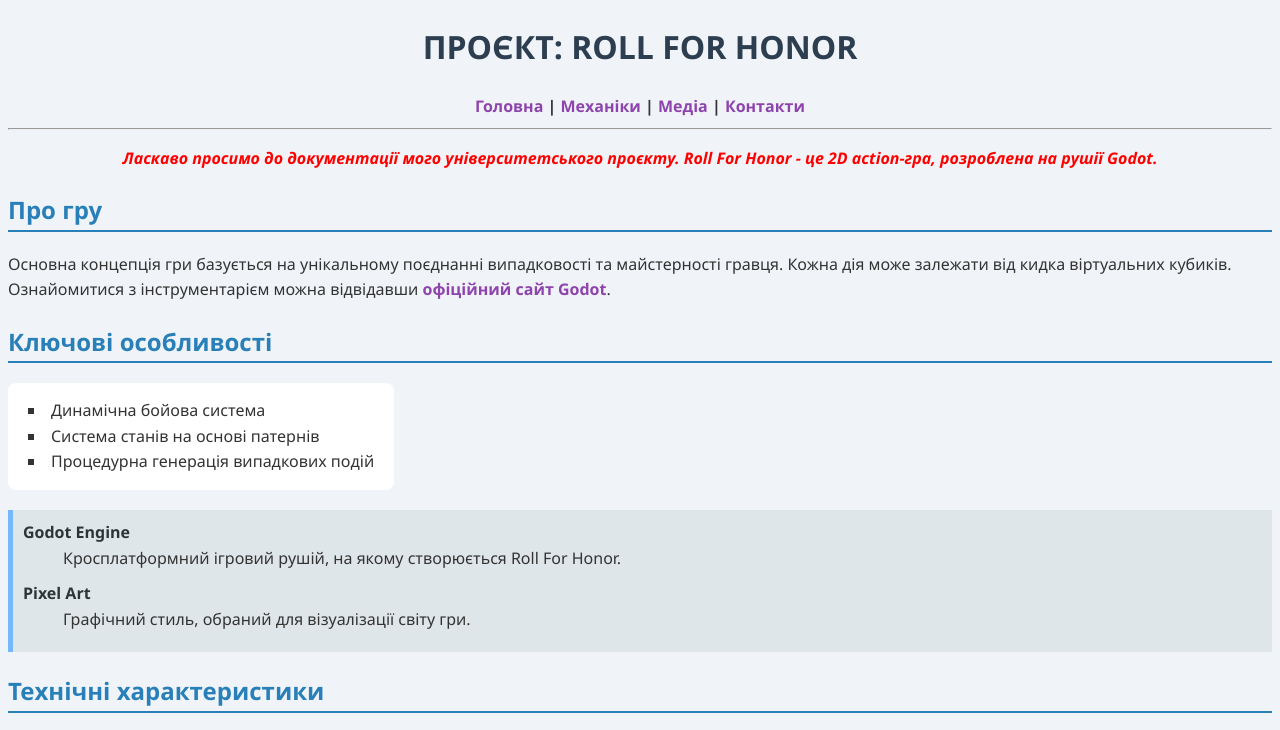
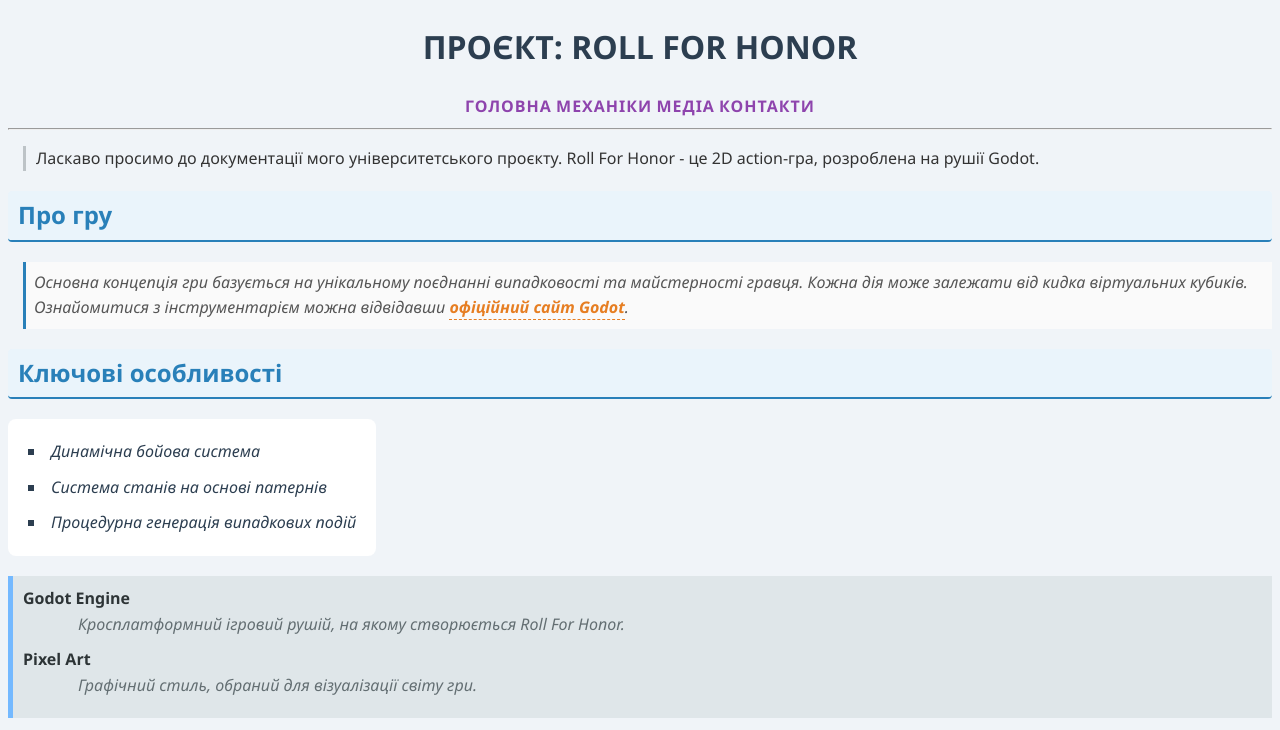
Before and after one commit to koliruslik/okr_lab1, a plain HTML site: page index.html in a window 1280 px wide. Shown: the top 730 px of the page. Drawn offline with Linux system fonts and the light colour scheme.

Commit message:
done lab work 4

```diff
--- a/CSS/style.css
+++ b/CSS/style.css
@@ -1,6 +1,6 @@
 body {
     background-color: #f0f4f8;
-    font-family: 'Segoe UI', Tahoma, Geneva, Verdana, sans-serif;
+    font-family: 'Segoe UI', sans-serif;
     line-height: 1.6;
     color: #333;
 }
@@ -23,11 +23,10 @@ body {
 
 /* Стиль для посилань */
 a {
-    color: #e67e22;
+    color: #e67e22 !important;
     text-decoration: none;
     font-weight: bold;
 }
-
 
 /* Марковані та нумеровані списки */
 ul, ol {
@@ -71,3 +70,76 @@ table th {
     background-color: #2980b9;
     color: white;
 }
+
+
+/* КОНТЕКСТНІ СЕЛЕКТОРИ
+
+Посилання всередині навігації (будь-який рівень вкладеності) */
+nav a {
+    color: #8e44ad !important;
+    font-size: 16px;
+    letter-spacing: 1px;
+    text-transform: uppercase;
+}
+
+/* Елементи списку всередині ul (будь-який рівень вкладеності) */
+ul li {
+    padding: 5px 0;
+    color: #2c3e50;
+    font-style: italic;
+}
+
+/* Посилання всередині параграфа */
+p a {
+    border-bottom: 1px dashed #e67e22;
+    padding-bottom: 1px;
+}
+
+
+/* ДОЧІРНІ СЕЛЕКТОРИ (>)*/
+
+/* Тільки прямі дочірні h2 тега body */
+body > h2 {
+    background-color: #eaf4fb;
+    padding: 5px 10px;
+    border-radius: 4px;
+}
+
+/* Тільки прямі дочірні h3 тега body */
+body > h3 {
+    background-color: #fef9e7;
+    padding: 4px 8px;
+    border-radius: 4px;
+}
+
+/* Тільки прямі дочірні параграфи тега body */
+body > p {
+    margin-left: 15px;
+    border-left: 3px solid #bdc3c7;
+    padding-left: 10px;
+}
+
+
+/* СУСІДНІ СЕЛЕКТОРИ (+) */
+/* Параграф, що йде одразу після h2 */
+h2 + p {
+    font-style: italic;
+    color: #555;
+    background-color: #fafafa;
+    padding: 8px;
+    border-left: 3px solid #2980b9;
+}
+
+/* Параграф, що йде одразу після h3 */
+h3 + p {
+    color: #636e72;
+    border-left: 2px dotted #74b9ff;
+    padding-left: 8px;
+}
+
+/* dd, що йде одразу після dt */
+dt + dd {
+    color: #636e72;
+    font-style: italic;
+    padding-left: 15px;
+}
--- a/index.html
+++ b/index.html
@@ -18,16 +18,16 @@
 
 <nav style="text-align: center;">
     <b>
-        <a href="index.html">Головна</a> |
-        <a href="mechanics.html">Механіки</a> |
-        <a href="media.html">Медіа</a> |
+        <a href="index.html">Головна</a>
+        <a href="mechanics.html">Механіки</a>
+        <a href="media.html">Медіа</a>
         <a href="contact.html">Контакти</a>
     </b>
 </nav>
 
 <hr>
 
-<p id="start" style="color: red !important; font-style: italic; font-weight: bold; text-align: center;">
+<p id="start" >
     Ласкаво просимо до документації мого університетського проєкту.
     Roll For Honor - це 2D action-гра, розроблена на рушії Godot.
 </p>
```
Also changed, not shown: mechanics.html (+1 -1 lines), media.html (+4 -1 lines).
